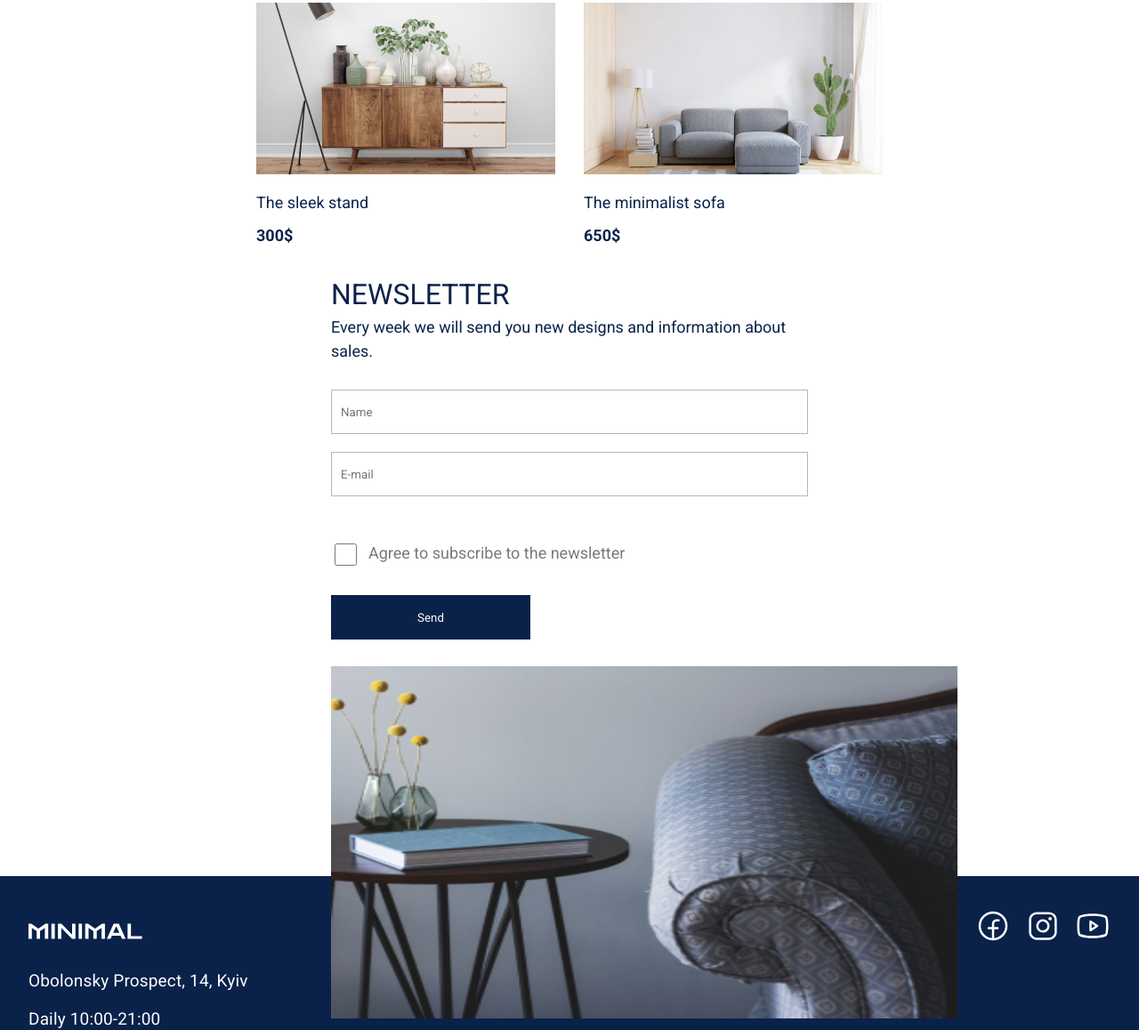
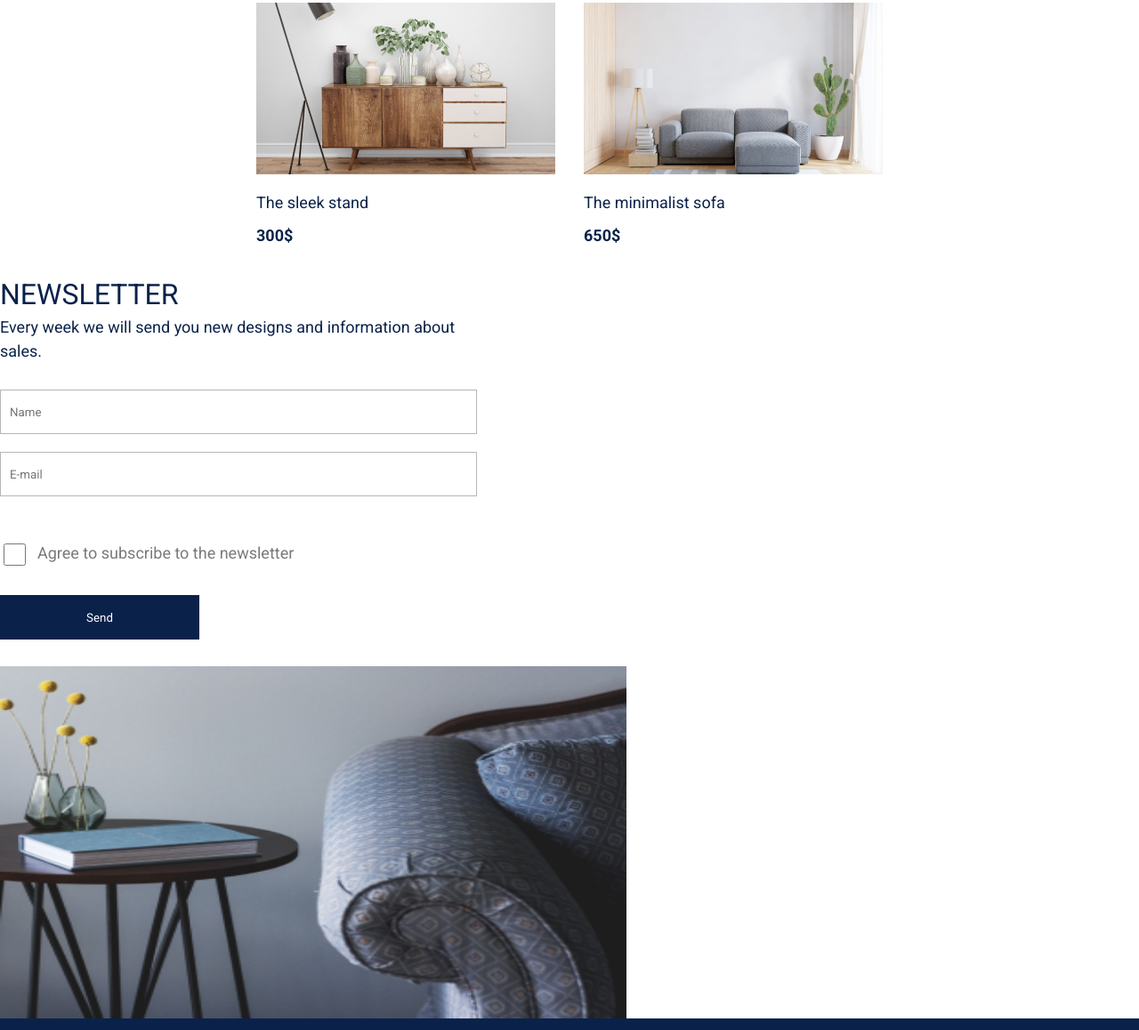
Before and after one commit to melk1ns/Final_Project_Code_Queens, a plain HTML site: page index.html in a window 1280 px wide. Shown: the part 2535-3693 px from the top of the page at 89% size. Drawn offline with nearby package versions, Linux system fonts and the light colour scheme; files that its build step writes are made by us from their sources.

Commit message:
fix-newsletter

```diff
--- a/scss/components/_newsletter-section.scss
+++ b/scss/components/_newsletter-section.scss
@@ -1,9 +1,7 @@
 .container_newsletter {
   width: 343px;
-  height: 716px;
   display: flex;
   flex-direction: column;
-  margin: 0 auto;
   gap: 30px;
   padding-top: 40px;
 }
```
